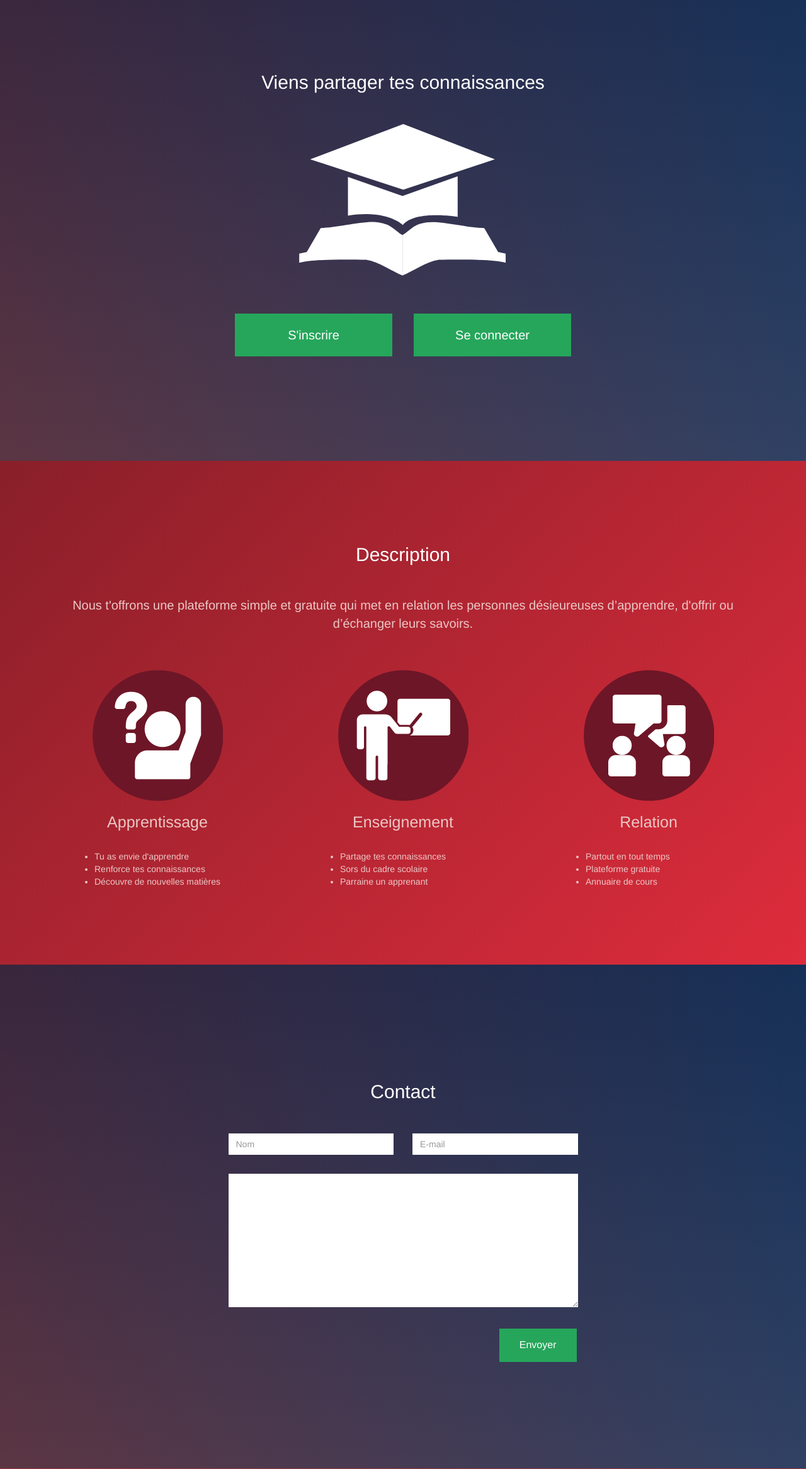
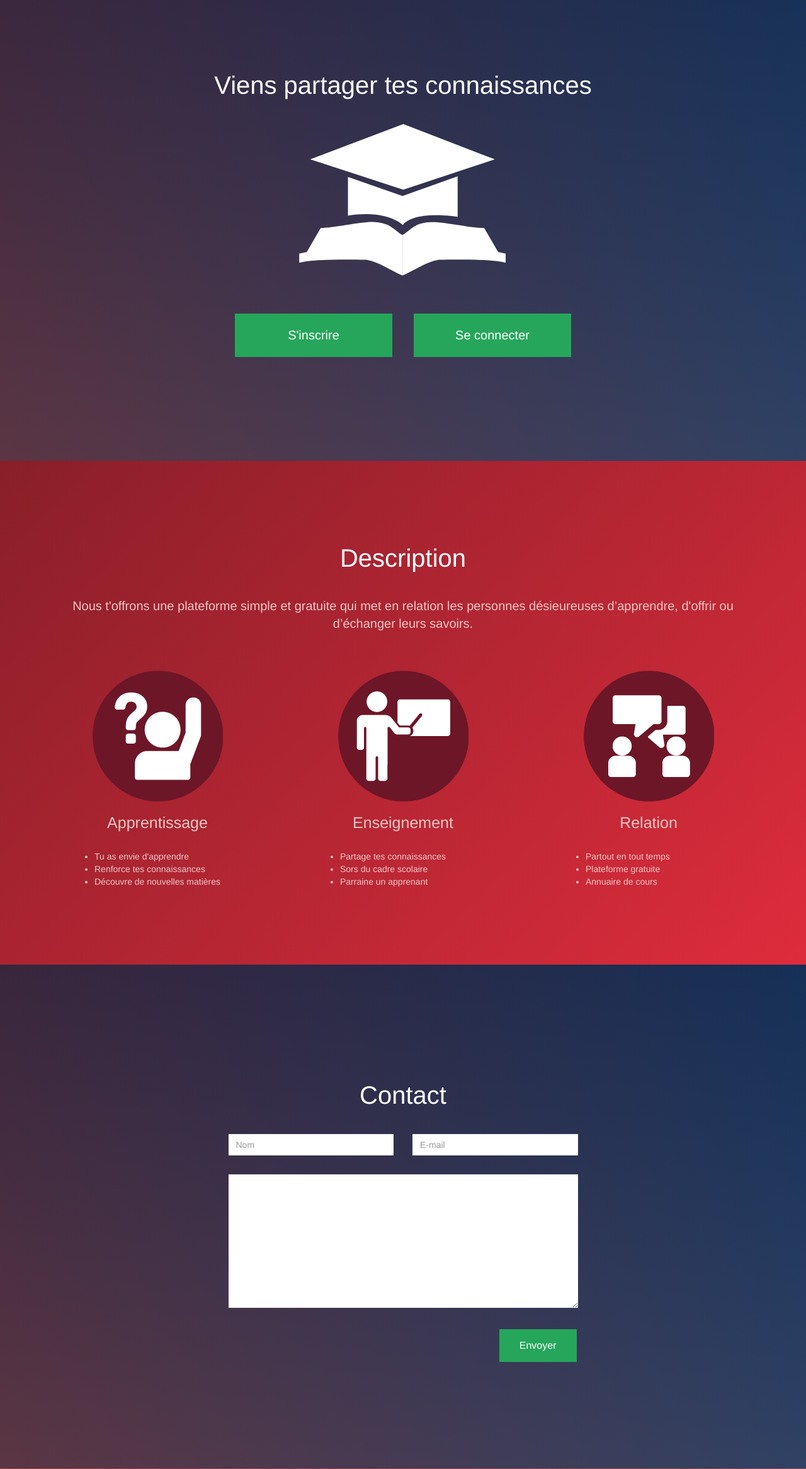
Before and after one commit to Piscinelove/Hackathon, a PHP site: page / in a window 1280 px wide. Shown: the part 68-2401 px from the top of the page at 63% size. Run offline with PHP 8.4, Linux system fonts and the light colour scheme; some libraries are stand-ins or nearby versions.

Commit message:
One-page

```diff
--- a/css/main.css
+++ b/css/main.css
@@ -83,8 +83,8 @@ section {
 
 .titre{
     text-align: center ;
-    margin-bottom: 50px;
-    font-size: 30px;
+    margin-bottom: 40px;
+    font-size: 40px;
     color: #FFFFFF;
 }
 
```
